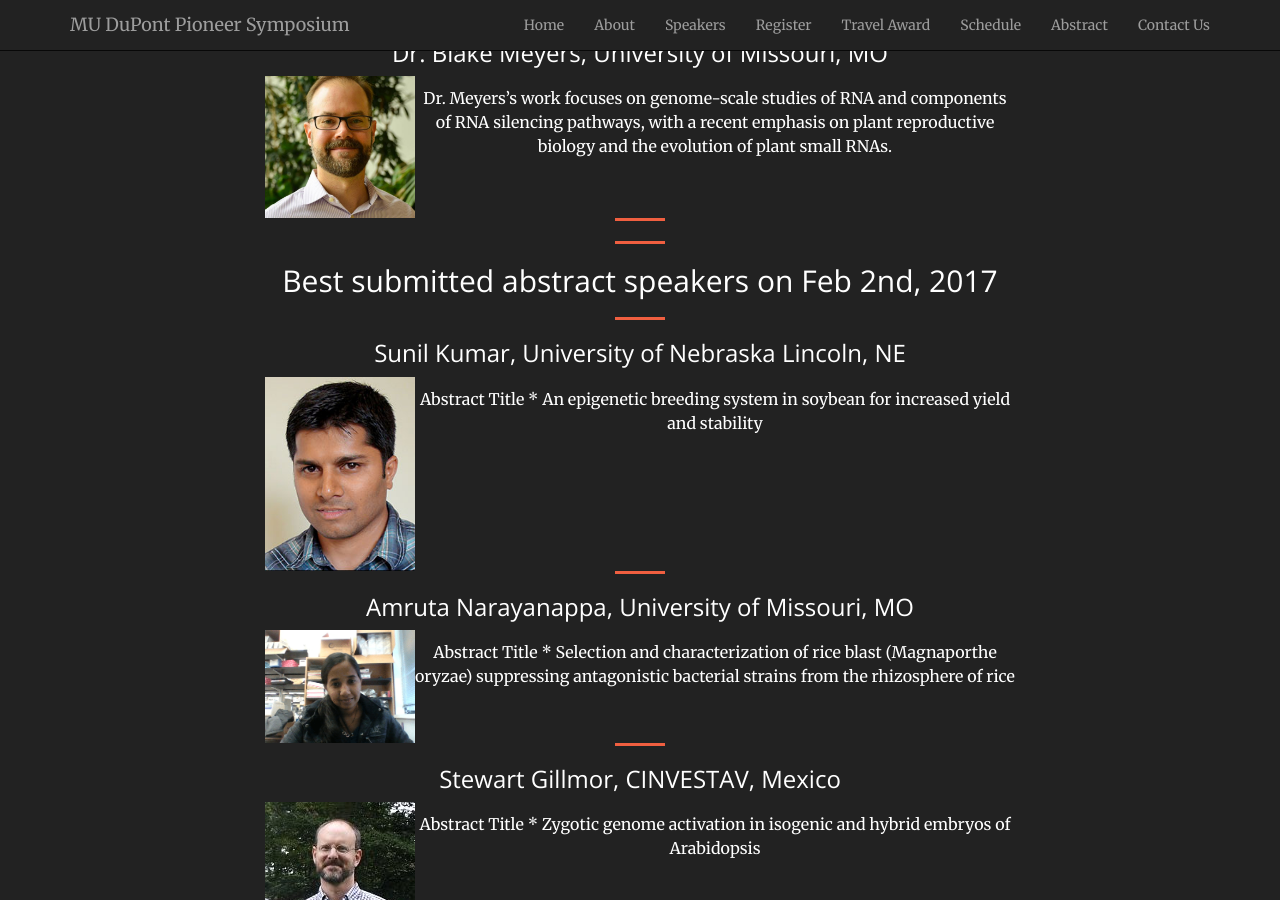
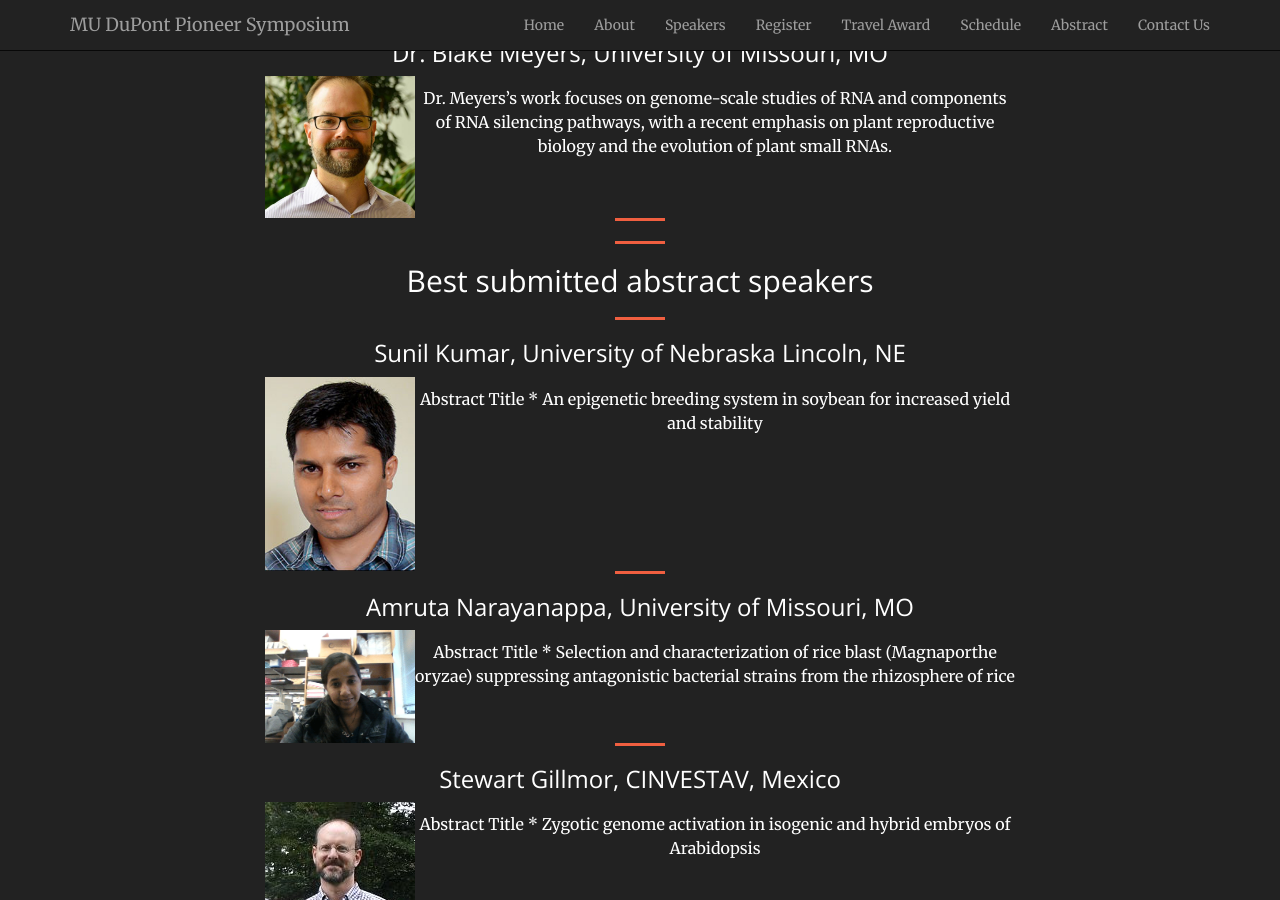
Before and after one commit to mupioneersymposium/mupioneersymposium.github.io, a Jekyll site: the page built from speakers.md, in a window 1280 px wide and 900 px high, scrolled down 1502 px. Built offline with Jekyll 4.4.1, drawn with Linux system fonts in a browser that asks for light colours.

Commit message:
Update speakers.md

```diff
--- a/speakers.md
+++ b/speakers.md
@@ -59,7 +59,7 @@ Dr. Meyers's work focuses on genome-scale studies of RNA and components of RNA s
 <hr style="clear: both;" />
 
 <hr style="clear: both;" />
-## Best submitted abstract speakers on Feb 2nd, 2017
+## Best submitted abstract speakers
 <hr style="clear: both;" />
 
 ### Sunil Kumar, University of Nebraska Lincoln, NE
```
